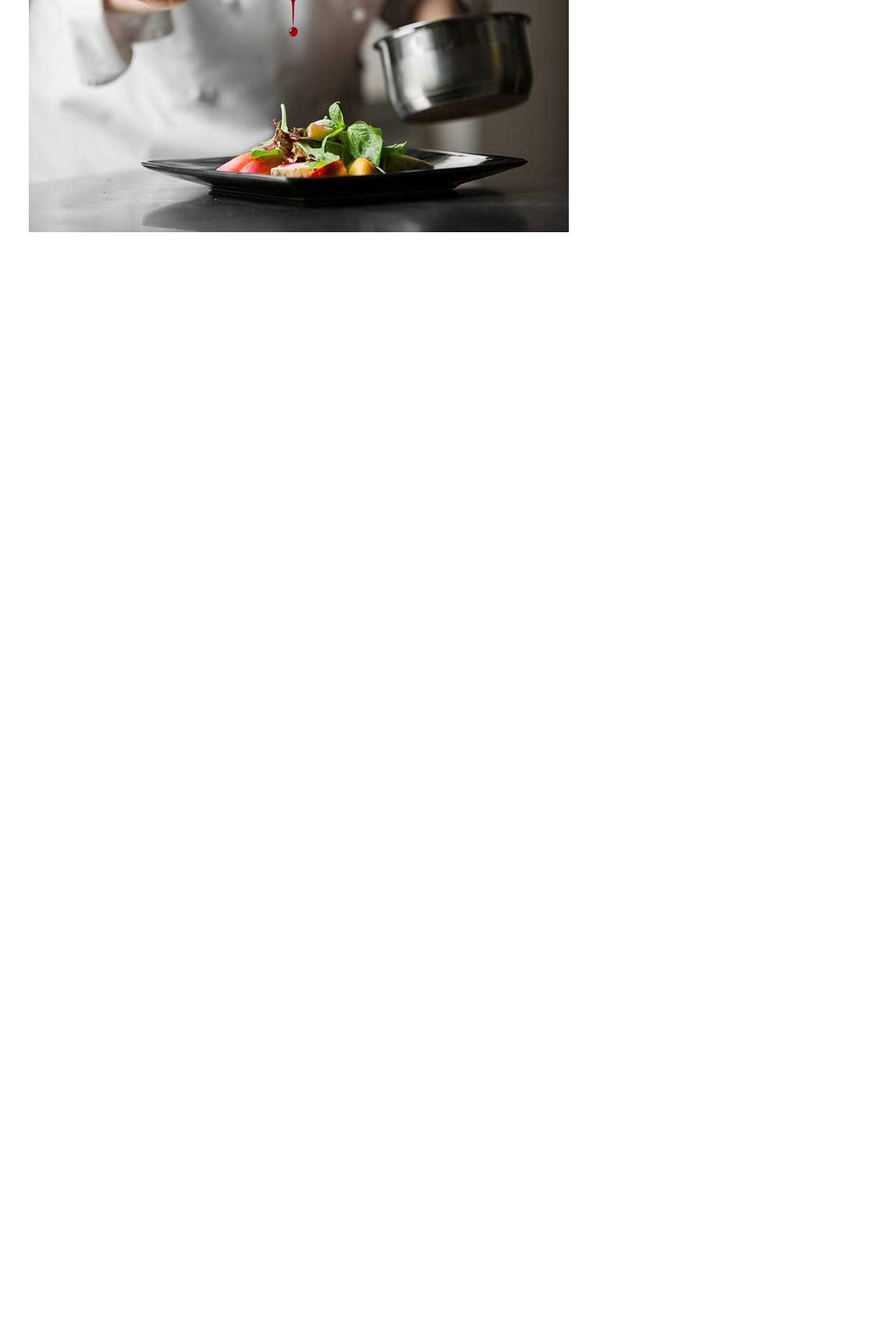
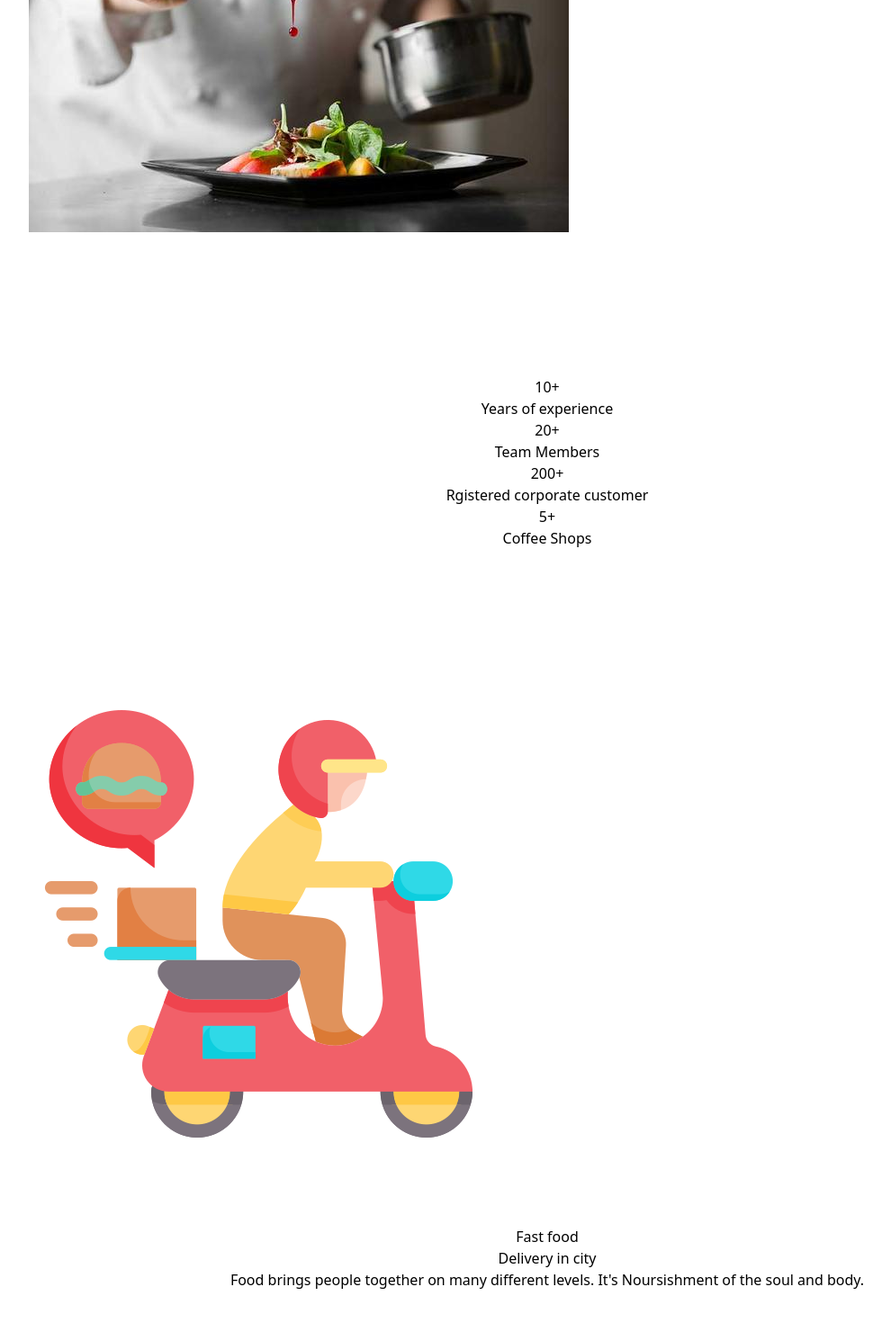
Before and after one commit to AbadatHossain/chef-receipe-hunter-client, a React (Vite) app: page / in a window 1280 px wide. Shown: the part 692-2162 px from the top of the page at 90% size, without its empty margins (32-1022 px from the left). Before the commit the page ends 1062 px from the top, so only its background shows below. Built offline with nearby package versions, Linux system fonts and the light colour scheme.

Commit message:
errorpage successfully added in my project

```diff
--- a/package.json
+++ b/package.json
@@ -15,6 +15,7 @@
     "match-sorter": "^6.3.1",
     "react": "^18.2.0",
     "react-dom": "^18.2.0",
+    "react-icons": "^4.8.0",
     "react-router-dom": "^6.11.0",
     "sort-by": "^1.2.0"
   },
--- /dev/null
+++ b/src/components/DeliveryFeature/DeliveryFeature.jsx
@@ -0,0 +1,37 @@
+import React from "react";
+import delProfileImg from "../../assets/safe-food-delivery.png";
+import { FaClock } from "react-icons/fa";
+import { FaDelicious } from "react-icons/fa";
+
+const DeliveryFeature = () => {
+  return (
+    <section>
+      {/* banner section  */}
+      <div className="bg-gray-200 flex my-container lg:flex-row sm:flex-col">
+        <div>
+          <img
+            src={delProfileImg}
+            alt="profile Image"
+            className=" mx-auto rounded-lg shadow-md"
+          />
+        </div>
+
+        <div className="my-container flex flex-col items-start text-left text-gray-900 h-60 pt-0">
+          <h1 className="text-2xl w-full lg:leading-tight sm:text-4xl lg:text-6xl lg:max-w-3xl font-bold">
+            Fast food
+            <br /> Delivery in city
+          </h1>
+
+          <p className="text-xs sm:text-base md:text-lg max-w-2/3 md:max-w-xl max-w-2xl text-gray-900 text-justify">
+            Food brings people together on many different levels. It&#39;s
+            Noursishment of the soul and body.
+            <br /><br />
+
+          </p>
+        </div>
+      </div>
+    </section>
+  );
+};
+
+export default DeliveryFeature;
--- a/src/components/Home/Home.jsx
+++ b/src/components/Home/Home.jsx
@@ -1,11 +1,12 @@
-import React from 'react';
-import { Link } from 'react-router-dom';
+import React from "react";
+import { Link } from "react-router-dom";
 import profileImg from "../../assets/chef-cooking.png";
+import DeliveryFeature from "../DeliveryFeature/DeliveryFeature";
 const Home = () => {
-    return (
-        <section>
+  return (
+    <section>
       {/* banner section  */}
-      <div className="bg-gray-200 flex my-container">
+      <div className="bg-gray-200 flex my-container sm:flex-col lg:flex-row">
         <div className="my-container flex flex-col items-start pb-24 text-left lg:pb-56 text-gray-900">
           <h1 className="text-2xl w-full lg:leading-tight sm:text-4xl lg:text-6xl lg:max-w-3xl font-bold">
             Fun and Easy <br /> to become <br />{" "}
@@ -15,7 +16,10 @@ const Home = () => {
           </h1>
 
           <p className="my-6 text-xs sm:text-base md:text-lg max-w-2/3 md:max-w-xl max-w-2xl text-gray-900 text-justify">
-            Let&#39;s join us to become a cooking expert in evry kind of cusine with a fun way to learn.We source all of our food products from reputable local and international suppliers ensuring we provide a superior service to all of our customers.
+            Let&#39;s join us to become a cooking expert in evry kind of cusine
+            with a fun way to learn.We source all of our food products from
+            reputable local and international suppliers ensuring we provide a
+            superior service to all of our customers.
           </p>
           <div className="flex flex-wrap justify-center">
             <Link to="/shop">
@@ -34,9 +38,33 @@ const Home = () => {
         </div>
       </div>
 
+      <div className="grid-rows-4 flex justify-evenly my-container">
+        <div className="text-4xl font-bold tracking-wide text-center">
+          10+ <br />
+          <div className="text-xl font-normal">Years of experience</div>
+        </div>
+
+        <div className="text-4xl font-bold tracking-wide text-center">
+          20+ <br />
+          <div className="text-xl font-normal">Team Members</div>
+        </div>
+
+        <div className="text-4xl font-bold tracking-wide text-center">
+          200+ <br />
+          <div className="text-xl font-normal">
+            Rgistered corporate customer
+          </div>
+        </div>
+
+        <div className="text-4xl font-bold tracking-wide text-center">
+          5+ <br />
+          <div className="text-xl font-normal">Coffee Shops</div>
+        </div>
+      </div>
+      <DeliveryFeature></DeliveryFeature>
 
     </section>
-    );
+  );
 };
 
 export default Home;
--- a/src/index.css
+++ b/src/index.css
@@ -5,7 +5,7 @@
 .my-container{
     @apply px-4 py-16 mx-auto sm:max-w-xl md:max-w-full lg:max-w-screen-xl md:px-24 lg:px-8 lg:py-20
   }
-  .job-container{
+  .cook-container{
     @apply grid gap-8  mb-8 md:grid-cols-2 lg:grid-cols-3
   }
 
```
Also changed, not shown: 1 other file (tests, documents, lock files or other folders).
